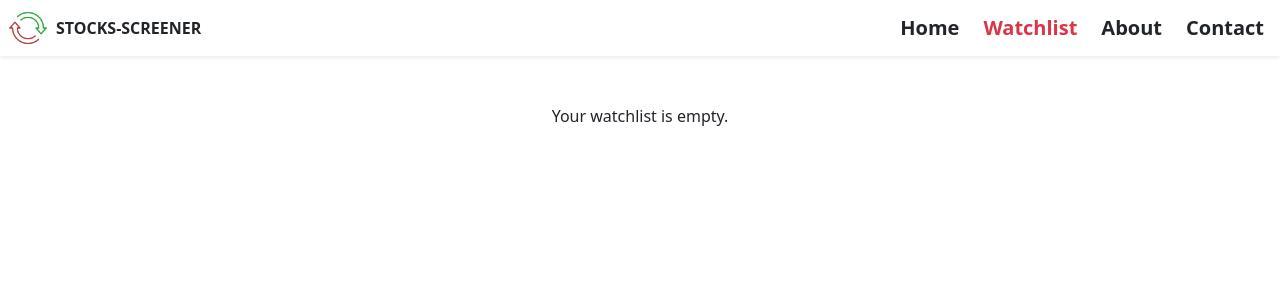
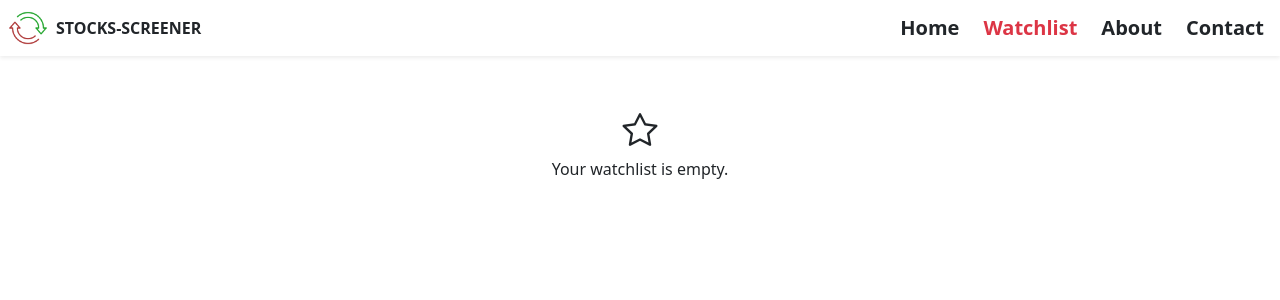
Before and after one commit to SuyogShirpe/react-stocks-screener, a React (Vite) app: page /#/watchlist in a window 1280 px wide. Shown: the top 300 px of the page. Built offline with nearby package versions, Linux system fonts and the light colour scheme.

Commit message:
added heading

```diff
--- a/src/components/Watchlist.jsx
+++ b/src/components/Watchlist.jsx
@@ -21,11 +21,18 @@ function Watchlist() {
   console.log(watchlist);
 
   if (watchlist.length === 0) {
-    return <p className="text-center mt-5">Your watchlist is empty.</p>;
+    return (
+      <div className="d-flex flex-column justify-content-center align-items-center mt-5">
+        <i className="bi bi-star" style={{ fontSize: "35px" }}></i>
+        <p className="">Your watchlist is empty.</p>
+      </div>
+    );
   }
   return (
+    <>
+    <p className="text-center fw-medium mt-3 fs-3">Your Watchlist</p>
     <ul
-      className="list-group mx-auto mt-5"
+      className="list-group mx-auto mt-3"
       style={{ width: "340px", borderRadius: "12px", overflow: "hidden" }}
     >
       {watchlist.map((stock, index) => (
@@ -66,6 +73,7 @@ function Watchlist() {
         </li>
       ))}
     </ul>
+    </>
   );
 }
 
```
